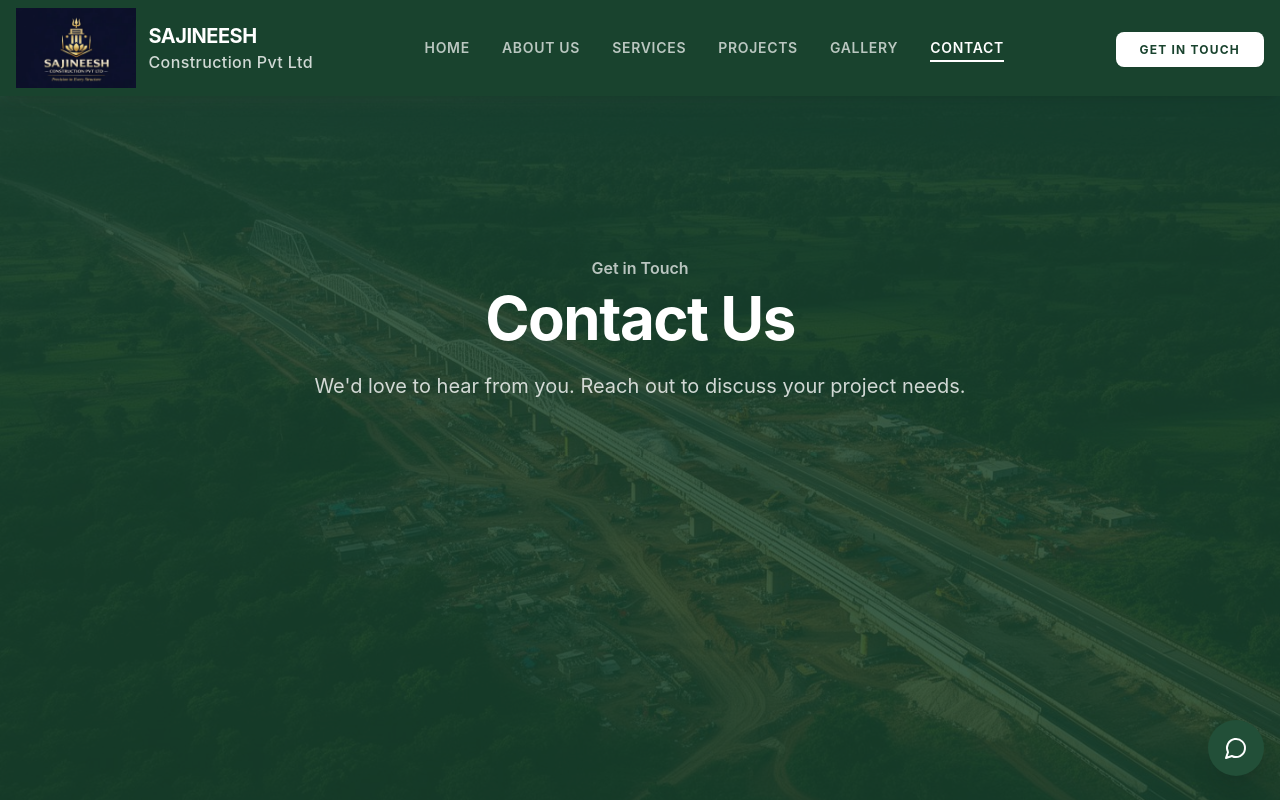
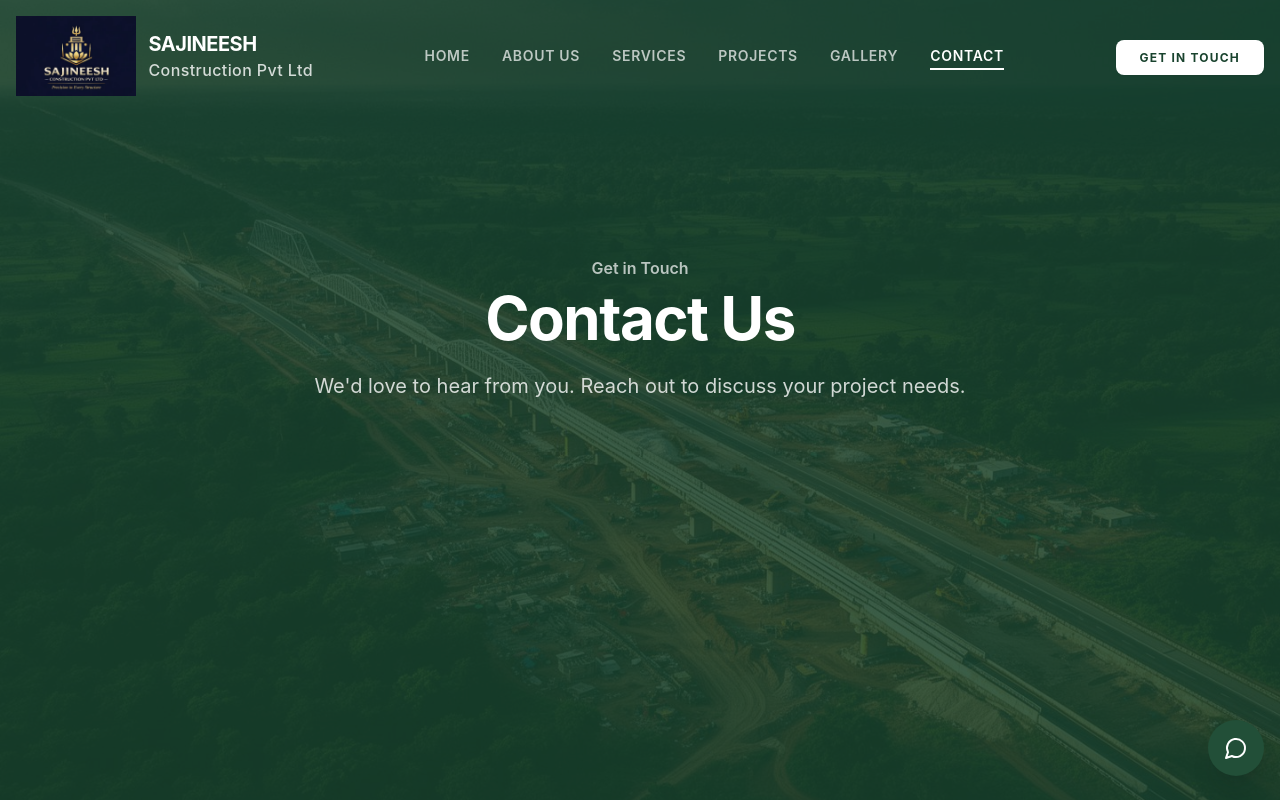
Before and after one commit to Muzammil-Ahm3d/sajineesh_properties, a React (Vite) app: page /contact in a window 1280 px wide. Shown: the top 800 px of the page. Built offline with nearby package versions, Linux system fonts and the light colour scheme; the HTML template or start-up script is replaced by a standard one.

Commit message:
Transparent header on all pages

```diff
--- a/src/components/layout/Navbar.tsx
+++ b/src/components/layout/Navbar.tsx
@@ -38,9 +38,7 @@ export const Navbar: React.FC = () => {
         'fixed top-0 left-0 right-0 z-[999] transition-all duration-300',
         isScrolled
           ? 'bg-white/95 backdrop-blur-md shadow-md py-1'
-          : location.pathname === '/'
-            ? 'bg-transparent py-4'
-            : 'bg-green-dark shadow-lg py-2'
+          : 'bg-transparent py-4'
       )}
     >
       <div className="container-wide px-4">
```
